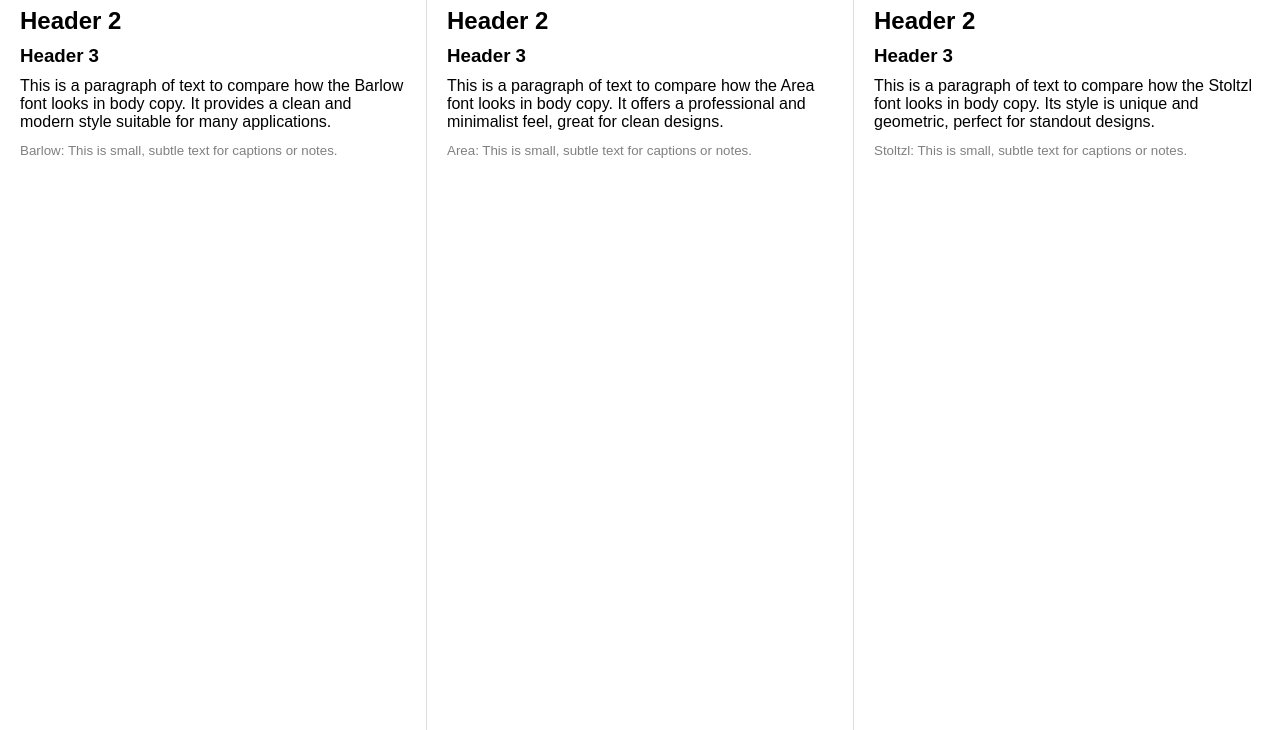
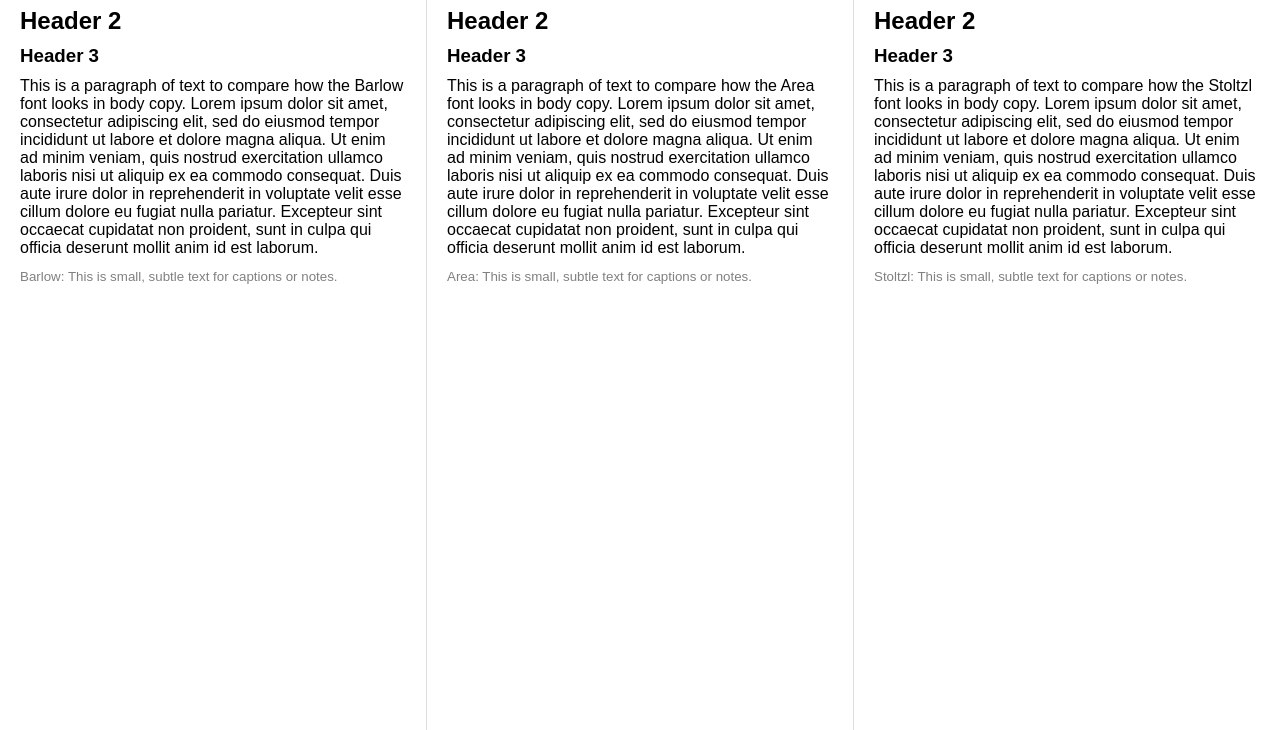
Before and after one commit to conness/conness.github.io, a plain HTML site: page index.html in a window 1280 px wide. Shown: the part 70-800 px from the top of the page. Drawn offline with Linux system fonts and the light colour scheme; a web font is replaced by a local one.

Commit message:
Update index.html
Added lorem ipsum

```diff
--- a/index.html
+++ b/index.html
@@ -46,21 +46,21 @@
         <h1>Barlow: Header 1</h1>
         <h2>Header 2</h2>
         <h3>Header 3</h3>
-        <p>This is a paragraph of text to compare how the Barlow font looks in body copy. It provides a clean and modern style suitable for many applications.</p>
+        <p>This is a paragraph of text to compare how the Barlow font looks in body copy. Lorem ipsum dolor sit amet, consectetur adipiscing elit, sed do eiusmod tempor incididunt ut labore et dolore magna aliqua. Ut enim ad minim veniam, quis nostrud exercitation ullamco laboris nisi ut aliquip ex ea commodo consequat. Duis aute irure dolor in reprehenderit in voluptate velit esse cillum dolore eu fugiat nulla pariatur. Excepteur sint occaecat cupidatat non proident, sunt in culpa qui officia deserunt mollit anim id est laborum.</p>
         <small>Barlow: This is small, subtle text for captions or notes.</small>
     </div>
     <div class="column area">
         <h1>Area: Header 1</h1>
         <h2>Header 2</h2>
         <h3>Header 3</h3>
-        <p>This is a paragraph of text to compare how the Area font looks in body copy. It offers a professional and minimalist feel, great for clean designs.</p>
+        <p>This is a paragraph of text to compare how the Area font looks in body copy. Lorem ipsum dolor sit amet, consectetur adipiscing elit, sed do eiusmod tempor incididunt ut labore et dolore magna aliqua. Ut enim ad minim veniam, quis nostrud exercitation ullamco laboris nisi ut aliquip ex ea commodo consequat. Duis aute irure dolor in reprehenderit in voluptate velit esse cillum dolore eu fugiat nulla pariatur. Excepteur sint occaecat cupidatat non proident, sunt in culpa qui officia deserunt mollit anim id est laborum.</p>
         <small>Area: This is small, subtle text for captions or notes.</small>
     </div>
     <div class="column stoltzl">
         <h1>Stoltzl: Header 1</h1>
         <h2>Header 2</h2>
         <h3>Header 3</h3>
-        <p>This is a paragraph of text to compare how the Stoltzl font looks in body copy. Its style is unique and geometric, perfect for standout designs.</p>
+        <p>This is a paragraph of text to compare how the Stoltzl font looks in body copy. Lorem ipsum dolor sit amet, consectetur adipiscing elit, sed do eiusmod tempor incididunt ut labore et dolore magna aliqua. Ut enim ad minim veniam, quis nostrud exercitation ullamco laboris nisi ut aliquip ex ea commodo consequat. Duis aute irure dolor in reprehenderit in voluptate velit esse cillum dolore eu fugiat nulla pariatur. Excepteur sint occaecat cupidatat non proident, sunt in culpa qui officia deserunt mollit anim id est laborum.</p>
         <small>Stoltzl: This is small, subtle text for captions or notes.</small>
     </div>
 </body>
```
